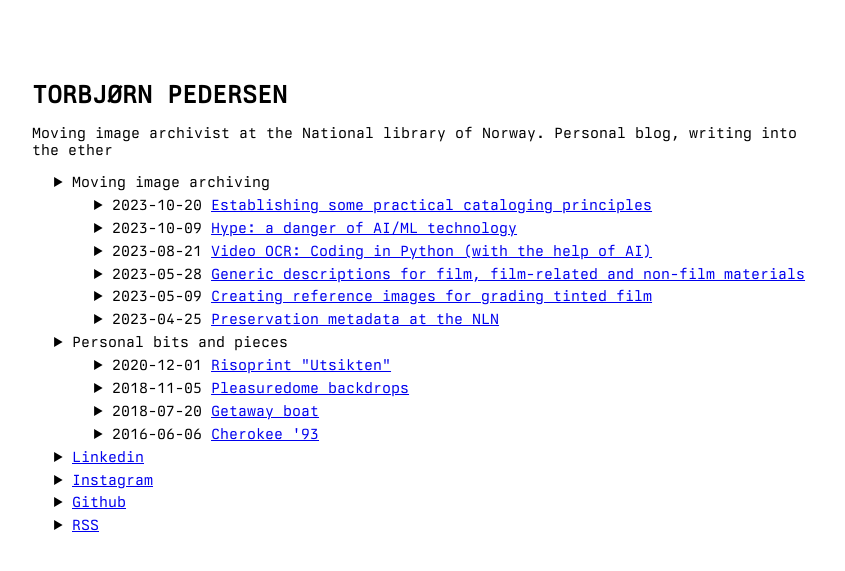
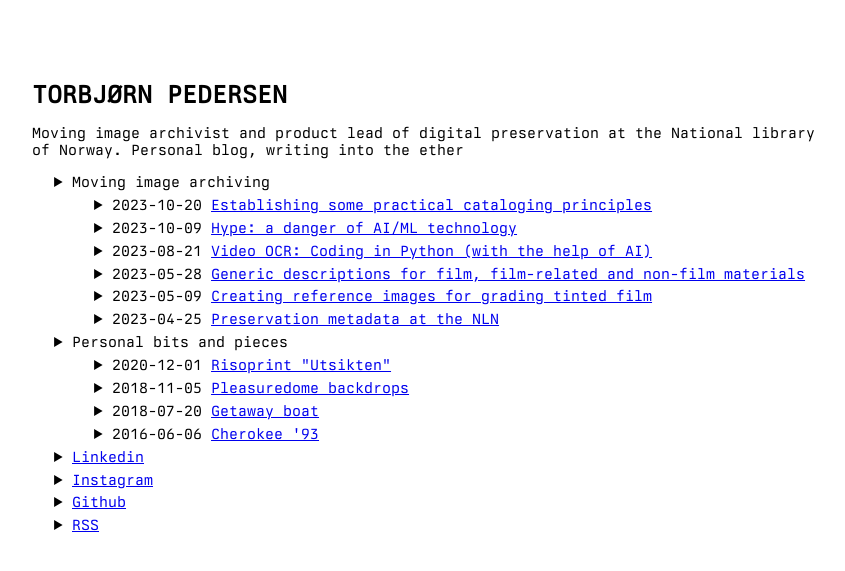
Before and after one commit to torbjornbp/torbjornbp.github.io, a Jekyll site: the page built from index.md, in a window 1280 px wide. Shown: the top 571 px of the page, without its empty margins (208-1053 px from the left). Built offline with Jekyll 4.4.1, drawn with Linux system fonts in a browser that asks for light colours.

Commit message:
Update _config.yml

```diff
--- a/_config.yml
+++ b/_config.yml
@@ -21,7 +21,7 @@
 title: Torbjørn Pedersen
 author: Torbjørn Pedersen
 email:
-description: Moving image archivist at the National library of Norway. Personal blog, writing into the ether  # >- this means to ignore newlines until "baseurl:"
+description: Moving image archivist and product lead of digital preservation at the National library of Norway. Personal blog, writing into the ether  # >- this means to ignore newlines until "baseurl:"
 baseurl: "" # the subpath of your site, e.g. /blog
 url: "https://torbjorn.no" # the base hostname & protocol for your site, e.g. http://example.com
 
```
